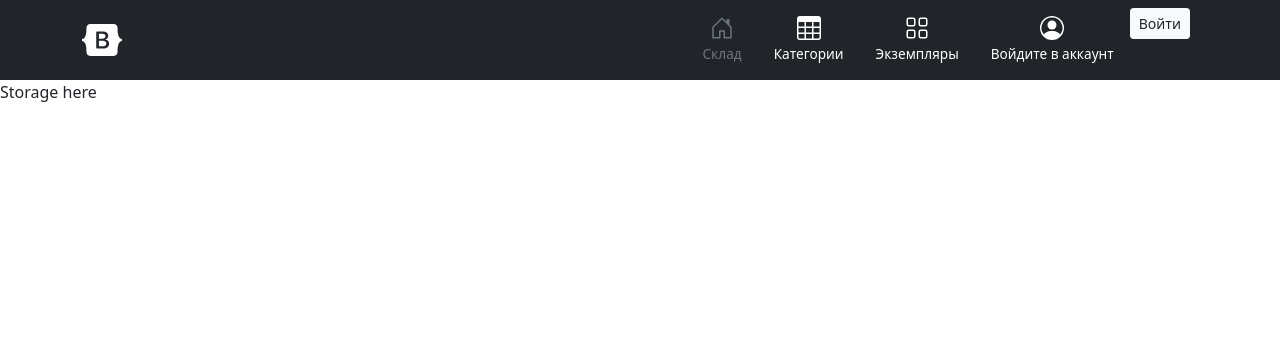
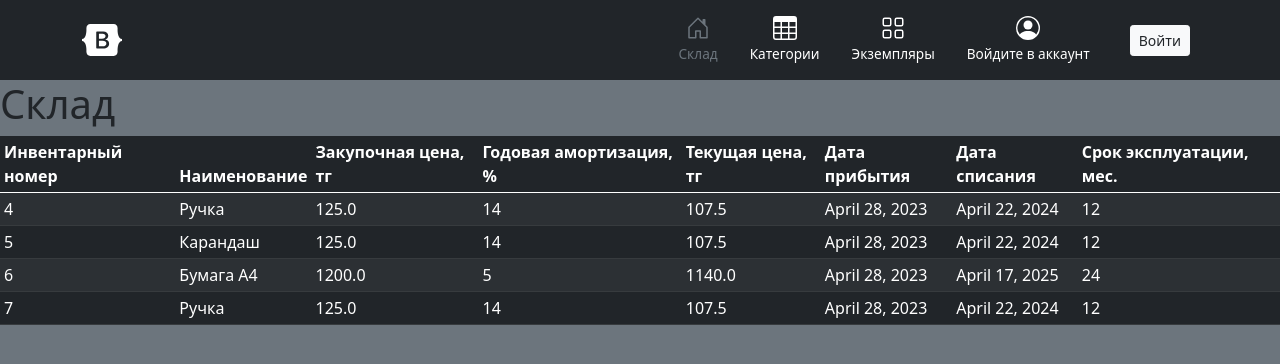
Before and after one commit to dyussenov/gp-internal-audit, a Django app: page / in a window 1280 px wide. Shown: the top 364 px of the page. Run offline with Django 4.2, Linux system fonts and the light colour scheme; data comes from the database, SQL or seed files in the repository; both versions use the stored data as it was after the commit; some libraries are stand-ins or nearby versions.

Commit message:
add home template

```diff
--- a/templates/base.html
+++ b/templates/base.html
@@ -21,7 +21,7 @@
     <meta charset="utf-8">
     <title>Внутренний аудит</title>
 </head>
-<body>
+<body class="bg-secondary">
 <style>
       .bd-placeholder-img {
         font-size: 1.125rem;
@@ -167,20 +167,25 @@
                                 {% endif %}
                             </a>
                         </li>
-                        <li>
-                            {% if user.is_authenticated %}
+                        <li class="ms-4 d-flex align-items-center justify-content-center">
+                            <div>
+                                {% if user.is_authenticated %}
                               <a class="btn btn-sm btn-danger text-light me-2" href="{% url 'logout' %}">Выйти</a>
                             {% else %}
                               <a class="btn btn-sm btn-light text-dark me-2" href="{% url 'login' %}">Войти</a>
                             {% endif %}
+                            </div>
                         </li>
                     </ul>
                 </div>
             </div>
         </div>
     </header>
+    <div class="text-light">
+
     {% block content %}
     {% endblock %}
+    </div>
 </main>
 </body>
 </html>
--- a/templates/home.html
+++ b/templates/home.html
@@ -3,5 +3,36 @@
 {% block title %}Home{% endblock %}
 
 {% block content %}
-  Storage here
+  <h1 class="text-dark">Склад</h1>
+ <div class="table-responsive">
+        <table class="table table-striped table-dark table-sm">
+          <thead>
+            <tr>
+              <th scope="col">Инвентарный номер</th>
+              <th scope="col">Наименование</th>
+              <th scope="col">Закупочная цена, тг</th>
+                <th scope="col">Годовая амортизация, %</th>
+              <th scope="col">Текущая цена, тг</th>
+              <th scope="col">Дата прибытия</th>
+              <th scope="col">Дата списания</th>
+              <th scope="col">Срок эксплуатации, мес.</th>
+            </tr>
+          </thead>
+          <tbody>
+            {% for item in storage %}
+          <tr>
+            <td>{{ item.pk }}</td>
+            <td>{{ item.item.name }}</td>
+            <td>{{ item.item.price }}</td>
+            <td>{{ item.item.amortization }}</td>
+            <td>{{ item.current_price }}</td>
+            <td>{{ item.receive_date }}</td>
+            <td>{{ item.expiration_date }}</td>
+            <td>{{ item.item.operation_life }}</td>
+          </tr>
+          {% endfor %}
+          </tbody>
+        </table>
+      </div>
+
 {% endblock %}
--- a/users/urls.py
+++ b/users/urls.py
@@ -1,7 +1,7 @@
 from django.urls import path
 
-from django.views.generic.base import TemplateView
+from .views import *
+
 urlpatterns = [
-
-    path('', TemplateView.as_view(template_name='home.html'), name='home'),
+    path('', home, name='home'),
 ]
--- a/users/views.py
+++ b/users/views.py
@@ -1,3 +1,8 @@
 from django.shortcuts import render
+from audit import models as audit_models
 
-# Create your views here.
+
+def home(request):
+    storage = audit_models.Storage.objects.all()
+    context = {'storage': storage}
+    return render(request, 'home.html', context)
```
Also changed, not shown: db.sqlite3.
